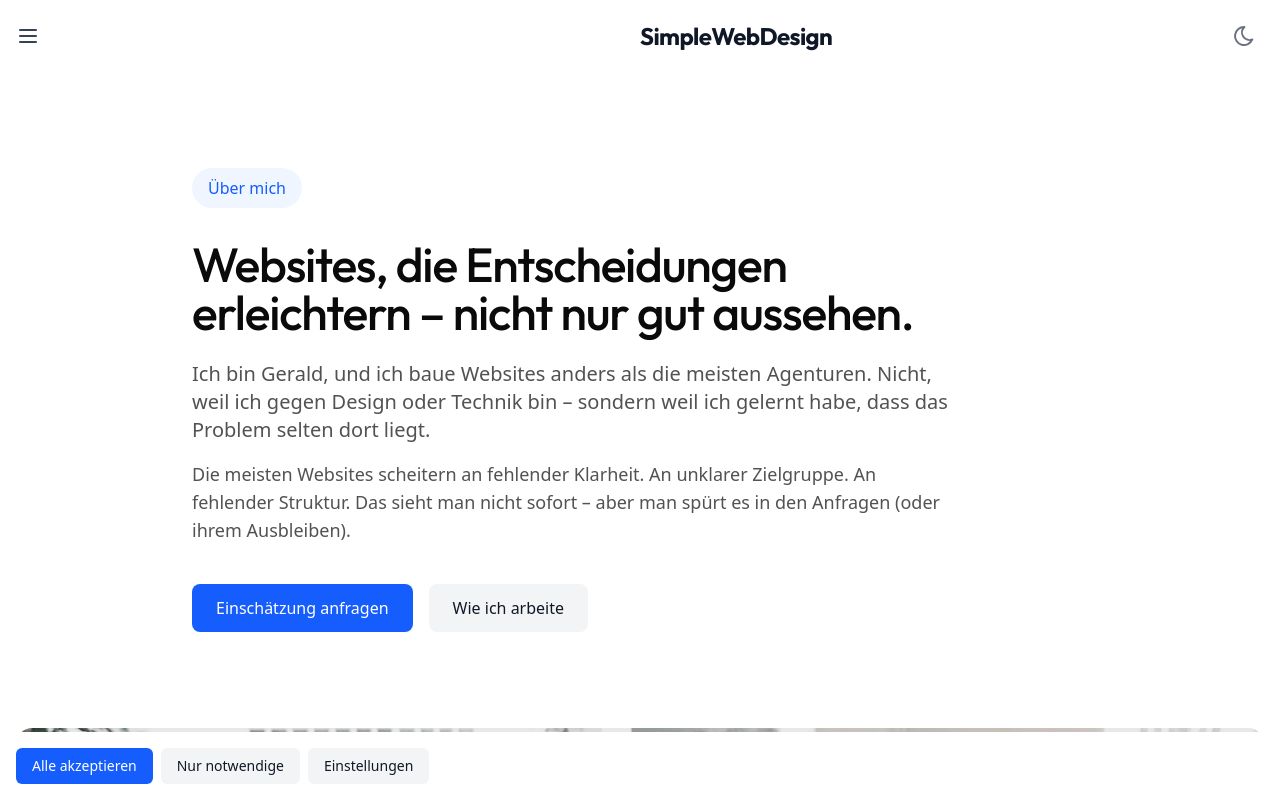
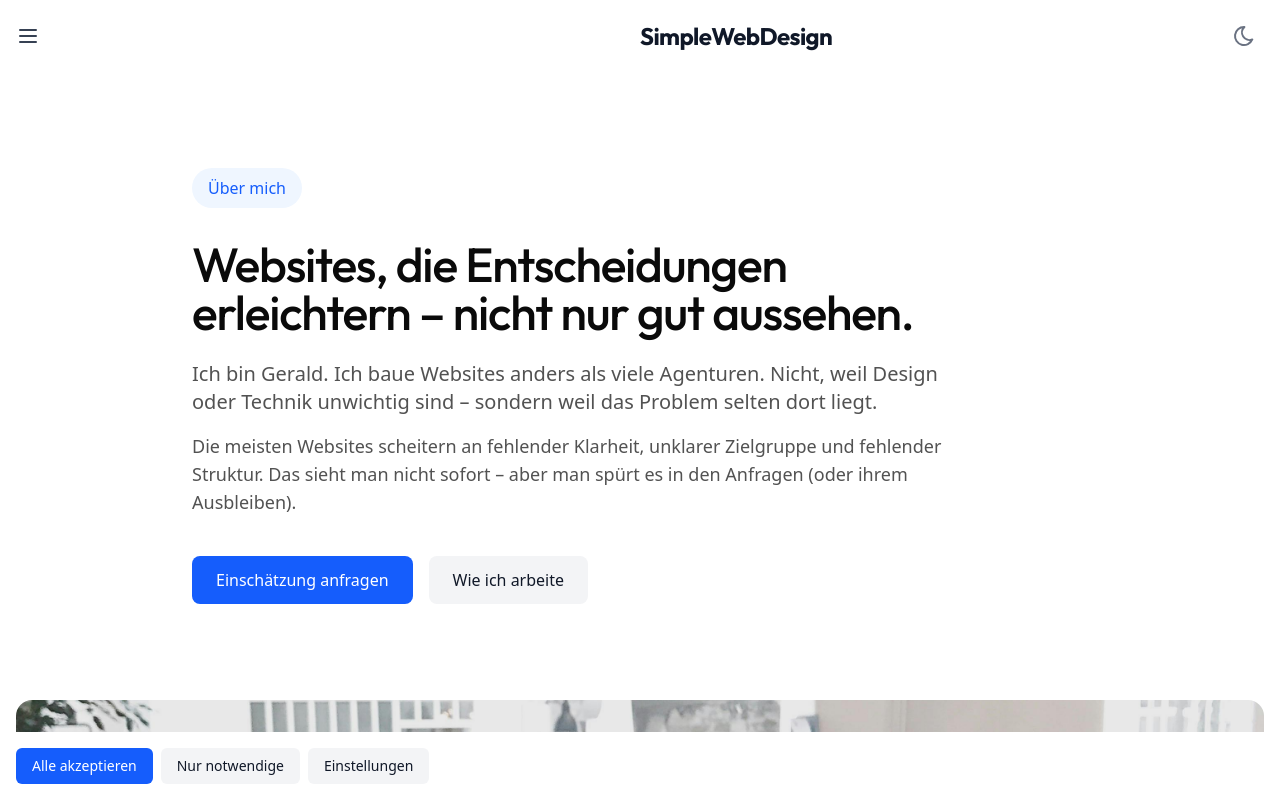
Before and after one commit to MateThemes/simpleweb-next, a Next.js app: page /ueber-uns in a window 1280 px wide. Shown: the top 790 px of the page. Built offline with nearby package versions, Linux system fonts and the light colour scheme; no server answers.

Commit message:
Refactor About page content for improved clarity and engagement, enhancing user understanding and experience

```diff
--- a/src/app/(routes)/ueber-uns/page.tsx
+++ b/src/app/(routes)/ueber-uns/page.tsx
@@ -124,14 +124,12 @@ export default function AboutPage() {
               Websites, die Entscheidungen erleichtern – nicht nur gut aussehen.
             </h1>
             <p className="mt-6 text-xl text-neutral-600 dark:text-neutral-400 max-w-3xl">
-              Ich bin Gerald, und ich baue Websites anders als die meisten Agenturen.
-              Nicht, weil ich gegen Design oder Technik bin – sondern weil ich gelernt habe,
-              dass das Problem selten dort liegt.
+              Ich bin Gerald. Ich baue Websites anders als viele Agenturen.
+              Nicht, weil Design oder Technik unwichtig sind – sondern weil das Problem selten dort liegt.
             </p>
             <p className="mt-4 text-lg text-neutral-600 dark:text-neutral-400 max-w-3xl">
-              Die meisten Websites scheitern an fehlender Klarheit. An unklarer Zielgruppe.
-              An fehlender Struktur. Das sieht man nicht sofort – aber man spürt es in den
-              Anfragen (oder ihrem Ausbleiben).
+              Die meisten Websites scheitern an fehlender Klarheit, unklarer Zielgruppe und fehlender Struktur.
+              Das sieht man nicht sofort – aber man spürt es in den Anfragen (oder ihrem Ausbleiben).
             </p>
             <div className="mt-10 flex flex-wrap gap-4">
               <Button href="/kontakt" variant="primary">
@@ -327,7 +325,7 @@ export default function AboutPage() {
               </p>
               <div className="mt-8 flex flex-col sm:flex-row justify-center gap-4">
                 <Button href="/kontakt" variant="primary">
-                  Unverbindlich Kontakt aufnehmen
+                  Einschätzung anfragen
                 </Button>
               </div>
               <p className="mt-6 text-sm text-neutral-500 dark:text-neutral-400">
@@ -346,9 +344,8 @@ export default function AboutPage() {
               </summary>
               <p className="mt-4 leading-relaxed">
                 Ich arbeite hauptsächlich mit Next.js, React, Tailwind CSS und Shopify.
-                Hosting läuft meist über Vercel oder cloudbasierte Lösungen.
-                Aber ehrlich: Die Technologie ist selten das Problem.
-                Wichtiger ist, dass die Website tut, was sie soll.
+                Hosting läuft über Vercel (oder Hetzner, je nach Projekt).
+                Die Technologie ist selten das Problem – wichtiger ist, dass die Website tut, was sie soll.
               </p>
             </details>
           </div>
```
